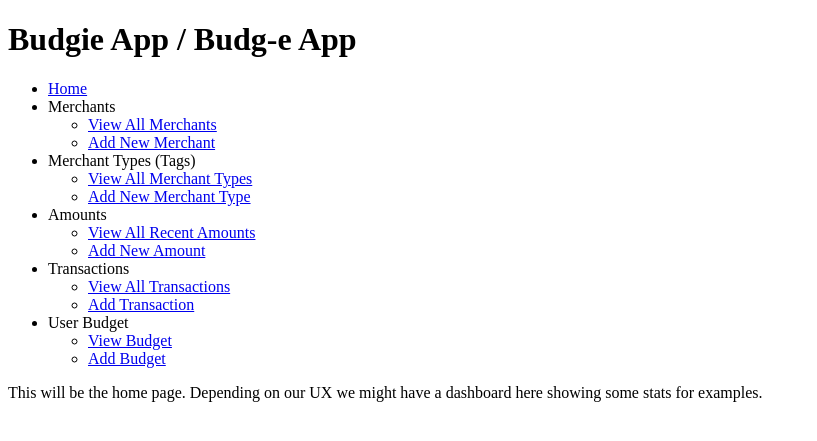
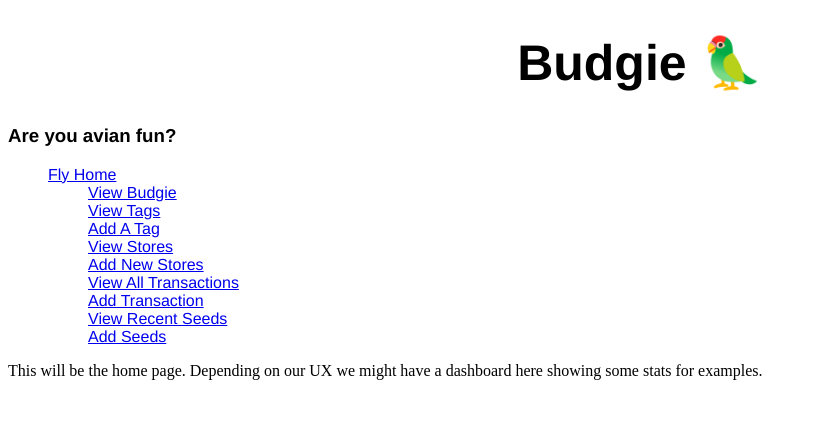
Before and after one commit to pvaliani/spending_tracker_app, a Flask app: page / in a window 1280 px wide. Shown: the top 441 px of the page, without its empty margins (0-817 px from the left). Run offline with Flask 2, Linux system fonts and the light colour scheme.

Commit message:
added styling

```diff
--- a/app.py
+++ b/app.py
@@ -27,3 +27,6 @@ def main():
 
 if __name__ == '__main__':
     app.run()
+
+
+# - "Hello"
--- a/static/style.css
+++ b/static/style.css
@@ -1,11 +1,37 @@
-/* #app-logo {
+#main-header {
 
     font-family: Helvetica, sans-serif;
 
+
+
 }
 
-#main-background {
 
-    background-color: aquamarine;
+#logo {
 
-} */
+    text-align: center;
+    font-size: 50px;
+
+
+}
+
+
+
+#pages-body {
+
+
+
+
+}
+
+.menu {
+
+    list-style-type: none;
+
+}
+
+.sub-menus {
+
+        list-style-type: none;
+
+}
--- a/templates/base.html
+++ b/templates/base.html
@@ -7,48 +7,51 @@
     <link rel="stylesheet" href="{{ url_for('static', filename='style.css') }}">
     <title>Transactions App</title>
 </head>
-<body>
-    <header>
-        <h1>Budgie App / Budg-e App</h1>
+<body id="pages-body">
+    <header id="main-header">
+        <h1 id="logo">Budgie 🦜</h1>
+        <h3>Are you avian fun?</h3>
         <nav>
             <ul class="menu">
-                <li><a href="/">Home</a></li>
+                <li><a href="/">Fly Home</a></li>
                 <li>
-                    Merchants
-                    <ul>
-                        <li><a href="/merchants">View All Merchants</a></li>
-                        <li><a href="/merchants/new">Add New Merchant</a></li>
+                    <!-- Your Budgie -->
+                    <ul class="sub-menus">
+                        <li><a href="/userbudgets">View Budgie</a></li>
+                        <!-- <li><a href="/userbudgets/new">Add Budget</a></li> -->
                     </ul>
                 </li>
                 <li>
-                    Merchant Types (Tags)
-                    <ul>
-                        <li><a href="/merchanttypes">View All Merchant Types</a></li>
-                        <li><a href="/merchanttypes/new">Add New Merchant Type</a></li>
+                    <!-- Spending Tags -->
+                    <ul class="sub-menus">
+                        <li><a href="/merchanttypes">View Tags</a></li>
+                        <li><a href="/merchanttypes/new">Add A Tag</a></li>
                     </ul>
                 </li>
                 <li>
-                    Amounts
-                    <ul>
-                        <li><a href="/amounts">View All Recent Amounts</a></li>
-                        <li><a href="/amounts/new">Add New Amount</a></li>
+                    <!-- Stores -->
+                    <ul class="sub-menus">
+                        <li><a href="/merchants">View Stores</a></li>
+                        <li><a href="/merchants/new">Add New Stores</a></li>
                     </ul>
                 </li>
                 <li>
-                    Transactions
-                    <ul>
+                    <!-- Transactions -->
+                    <ul class="sub-menus">
                         <li><a href="/transactions">View All Transactions</a></li>
                         <li><a href="/transactions/new">Add Transaction</a></li>
                     </ul>
                 </li>
-                <!-- Extension added user budget navigation  -->
                 <li>
-                    User Budget
-                    <ul>
-                        <li><a href="/userbudgets">View Budget</a></li>
-                        <li><a href="/userbudgets/new">Add Budget</a></li>
+                    <!-- Amounts -->
+                    <ul class="sub-menus">
+                        <li><a href="/amounts">View Recent Seeds</a></li>
+                        <li><a href="/amounts/new">Add Seeds</a></li>
                     </ul>
                 </li>
+
+                <!-- Extension added user budget navigation  -->
+
 
             </ul>
         </nav>
--- a/templates/user_budgets/edit.html
+++ b/templates/user_budgets/edit.html
@@ -1,7 +1,7 @@
 {% extends "base.html" %}
 {% block content %}
 
-<h2>Update Your Budget</h2>
+<h2>Update 🦜</h2>
 
 <!-- WORKING -->
 
--- a/templates/user_budgets/index.html
+++ b/templates/user_budgets/index.html
@@ -1,12 +1,12 @@
 {% extends "base.html" %}
 {% block content %}
 
-<h2>Your Budget</h2>
+<h2>Your Budgie 🦜</h2>
 
 
 <section>
-    <h3>User budget value is shown here: {{ new_user_budget.value}}</h3>
-    <a href="/userbudgets/edit">Edit</a>
+    <h3>Currently: £{{ new_user_budget.value}}</h3>
+    <a href="/userbudgets/edit">Feed</a>
     <!-- <form action="/user_budgets/delete" method="POST">
         <input type="submit" value="Delete"> -->
     </form>
```
